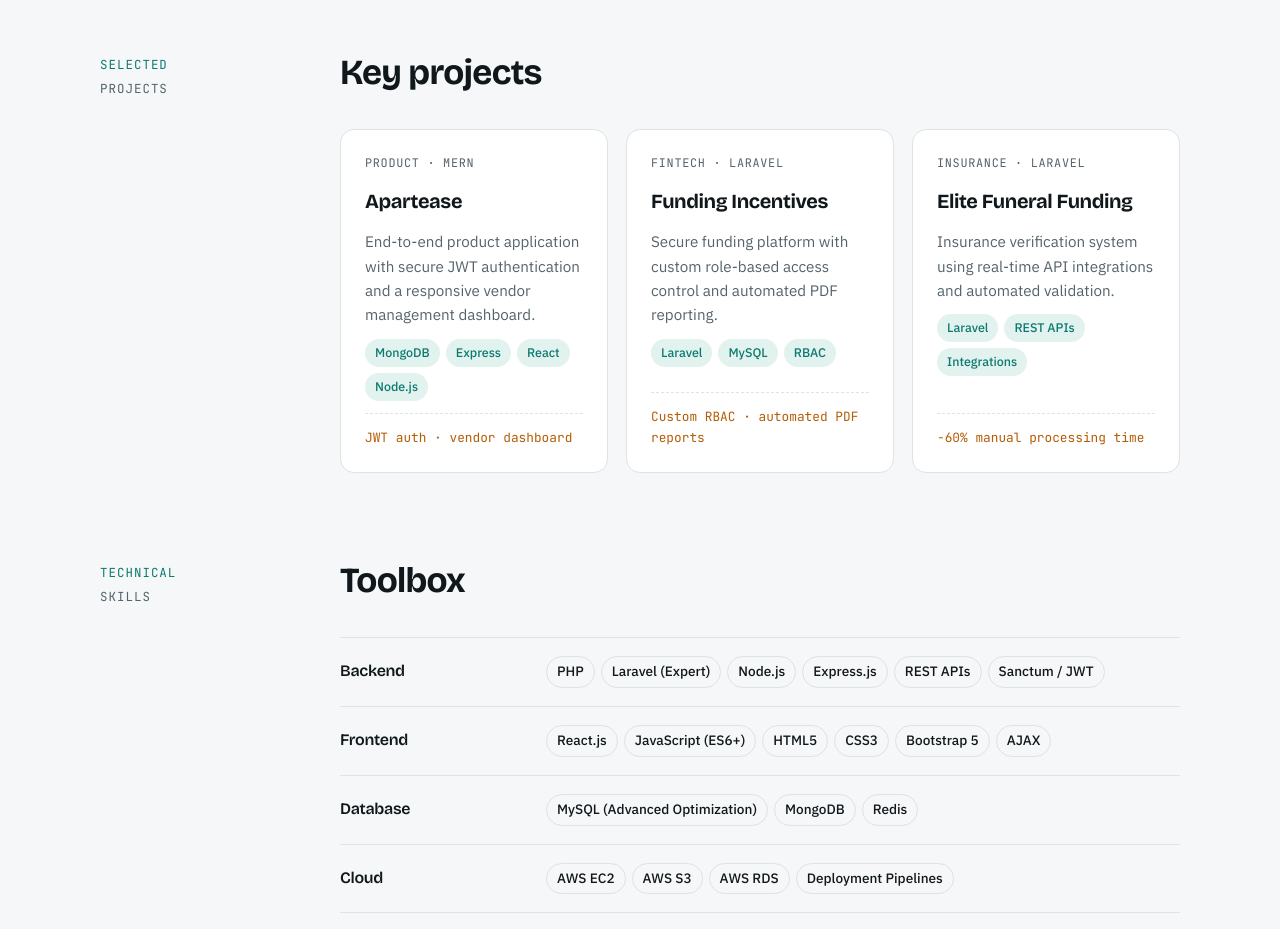
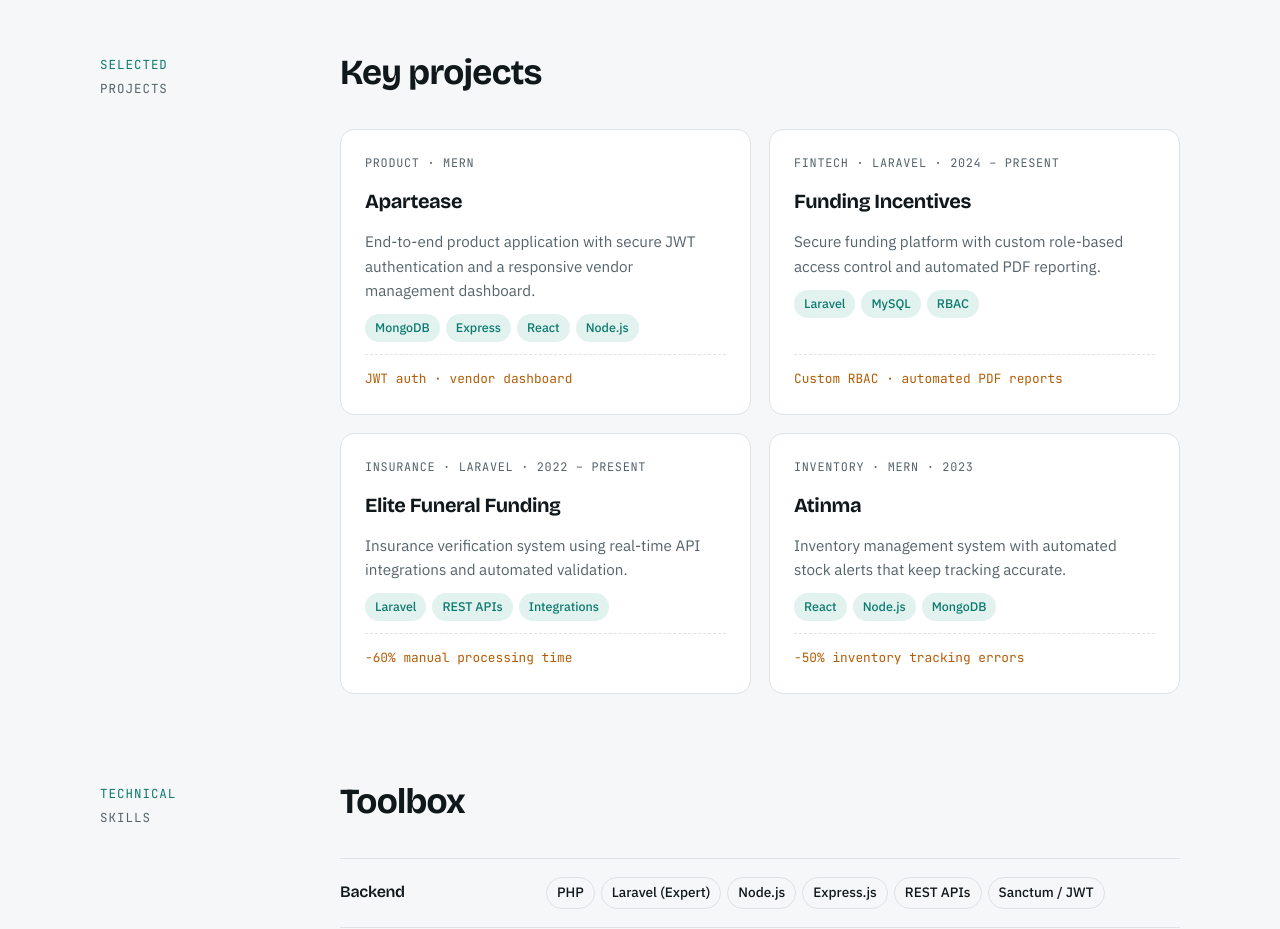
Before and after one commit to prassuvengi-hash/prasanna-portfolio, a plain HTML site: page index.html in a window 1280 px wide. Shown: the part 1480-2409 px from the top of the page. Drawn offline with nearby package versions, Linux system fonts and the light colour scheme.

Commit message:
Add Atinma project and project years from resume
Co-Authored-By: Claude Opus 5.5 <noreply@anthropic.com>
Claude-Session: https://claude.ai/code/session_01Mv98MDzbgzTQ2jMBeJFgnS

```diff
--- a/index.html
+++ b/index.html
@@ -143,18 +143,25 @@
                             <div class="project-impact">JWT auth &middot; vendor dashboard</div>
                         </article>
                         <article class="project">
-                            <div class="project-type">Fintech &middot; Laravel</div>
+                            <div class="project-type">Fintech &middot; Laravel &middot; 2024 – Present</div>
                             <h3>Funding Incentives</h3>
                             <p>Secure funding platform with custom role-based access control and automated PDF reporting.</p>
                             <div class="chips"><span class="chip">Laravel</span><span class="chip">MySQL</span><span class="chip">RBAC</span></div>
                             <div class="project-impact">Custom RBAC &middot; automated PDF reports</div>
                         </article>
                         <article class="project">
-                            <div class="project-type">Insurance &middot; Laravel</div>
+                            <div class="project-type">Insurance &middot; Laravel &middot; 2022 – Present</div>
                             <h3>Elite Funeral Funding</h3>
                             <p>Insurance verification system using real-time API integrations and automated validation.</p>
                             <div class="chips"><span class="chip">Laravel</span><span class="chip">REST APIs</span><span class="chip">Integrations</span></div>
                             <div class="project-impact">&minus;60% manual processing time</div>
+                        </article>
+                        <article class="project">
+                            <div class="project-type">Inventory &middot; MERN &middot; 2023</div>
+                            <h3>Atinma</h3>
+                            <p>Inventory management system with automated stock alerts that keep tracking accurate.</p>
+                            <div class="chips"><span class="chip">React</span><span class="chip">Node.js</span><span class="chip">MongoDB</span></div>
+                            <div class="project-impact">&minus;50% inventory tracking errors</div>
                         </article>
                     </div>
                 </div>
--- a/style.css
+++ b/style.css
@@ -478,7 +478,7 @@ h1, h2, h3 {
 /* Projects */
 .projects {
     display: grid;
-    grid-template-columns: repeat(3, minmax(0, 1fr));
+    grid-template-columns: repeat(2, minmax(0, 1fr));
     gap: 18px;
 }
 
```
